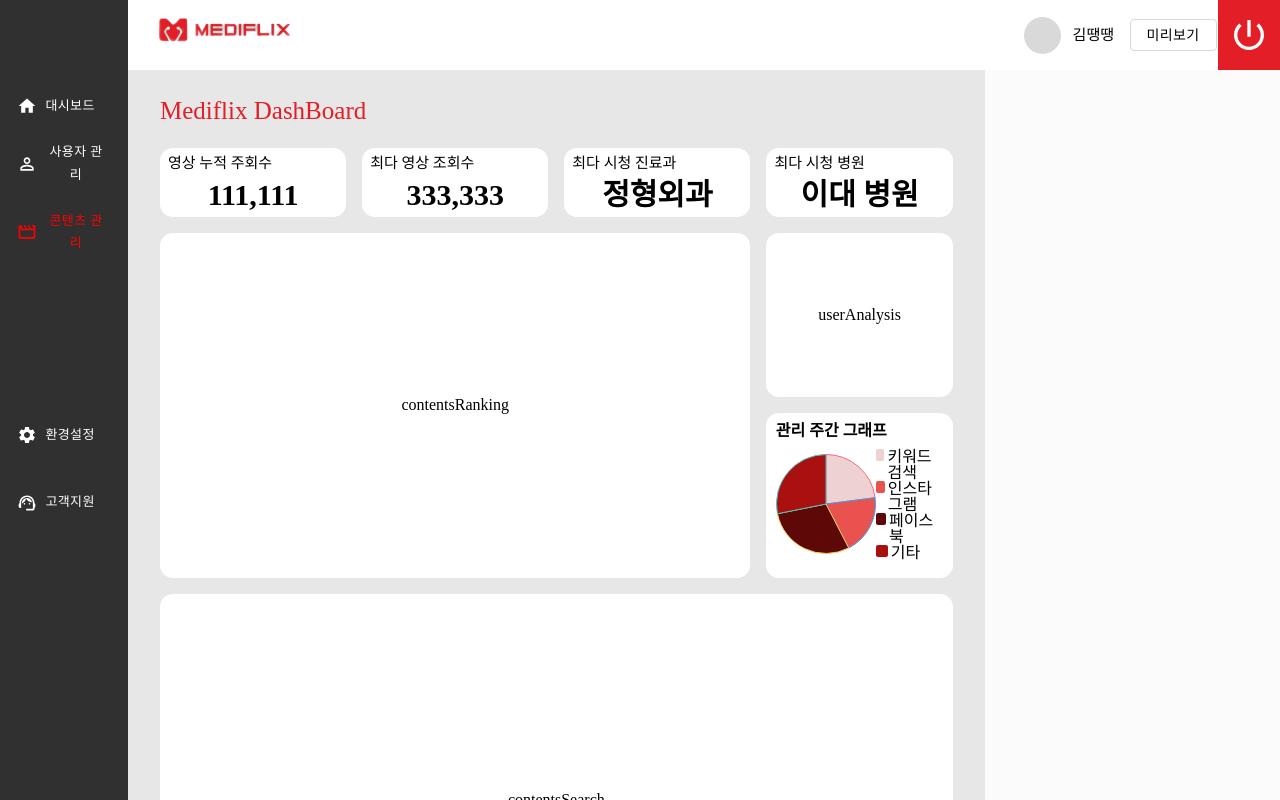
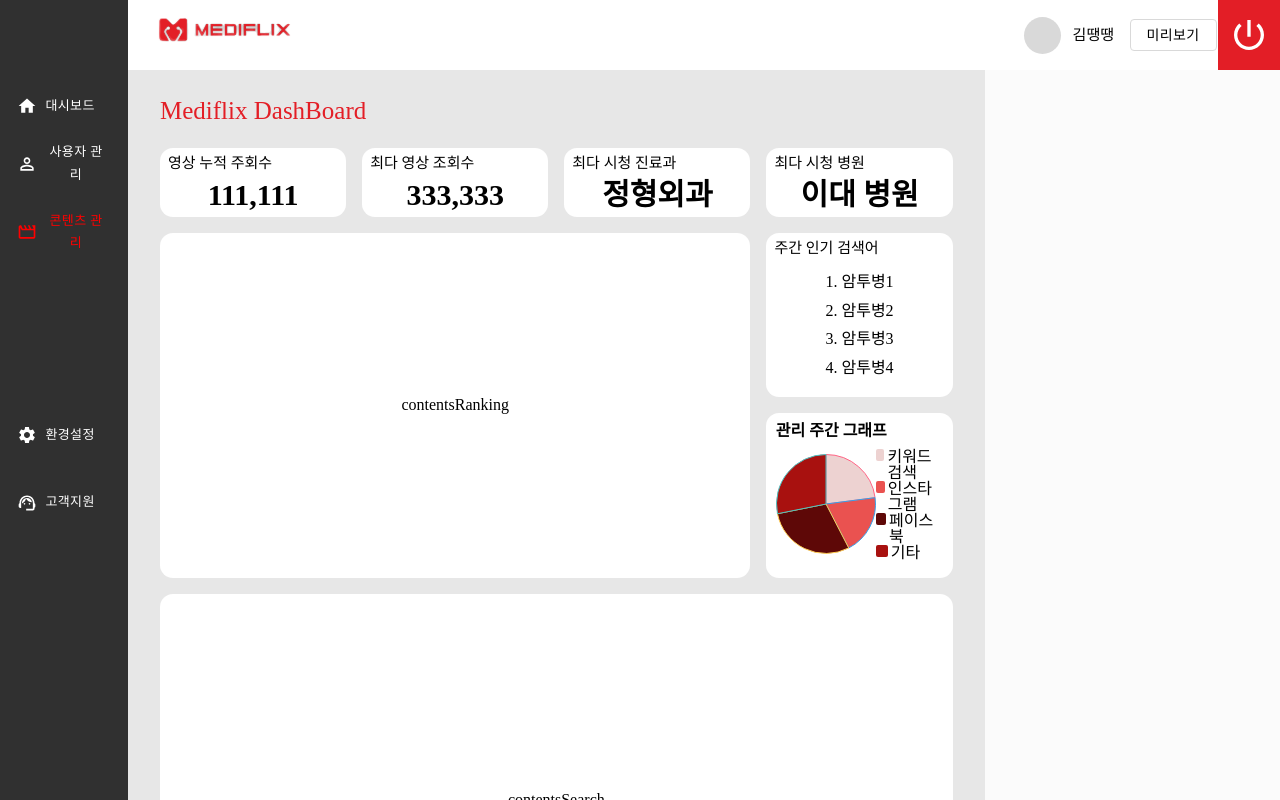
Before and after one commit to MEDIFLIX/ST_FE, a React (Create React App) app in the folder st_fe/: page /original in a window 1280 px wide. Shown: the top 800 px of the page. Built offline with nearby package versions, Linux system fonts and the light colour scheme; a web font is replaced by a local one.

Commit message:
feat : 인기검색어 추가

```diff
--- a/st_fe/src/pages/Original/Original.tsx
+++ b/st_fe/src/pages/Original/Original.tsx
@@ -111,10 +111,20 @@ const WhiteBox = styled.div`
     font-weight: bold;
     margin-top: 25px;
   }
+
+  .label_container {
+    margin-top: 20px;
+    display: flex;
+    flex-direction: column;
+    width: 50%;
+    height: 70%;
+    align-items: center;
+    justify-content: space-around;
+  }
 `;
 
 const Original = () => {
-  const data = ['암투병1', '암투병2', '암투병3', '암투병4'];
+  const label = ['암투병1', '암투병2', '암투병3', '암투병4'];
 
   return (
     <MainContainer>
@@ -141,7 +151,14 @@ const Original = () => {
               <div className="content_value">이대 병원</div>
             </WhiteBox>
             <WhiteBox className={'grid-contentsRanking'}>contentsRanking</WhiteBox>
-            <WhiteBox className={'grid-userAnalysis'}>userAnalysis</WhiteBox>
+            <WhiteBox className={'grid-userAnalysis'}>
+              <div className="content_title">주간 인기 검색어</div>
+              <div className="label_container">
+                {label.map((value, idx) => (
+                  <div>{`${idx + 1}. ${value}`}</div>
+                ))}
+              </div>
+            </WhiteBox>
             <WhiteBox className={'grid-popularContents'}>
               <PieChart title="관리 주간 그래프" pieWidth="100px" pieHeight="110px" />
             </WhiteBox>
```
